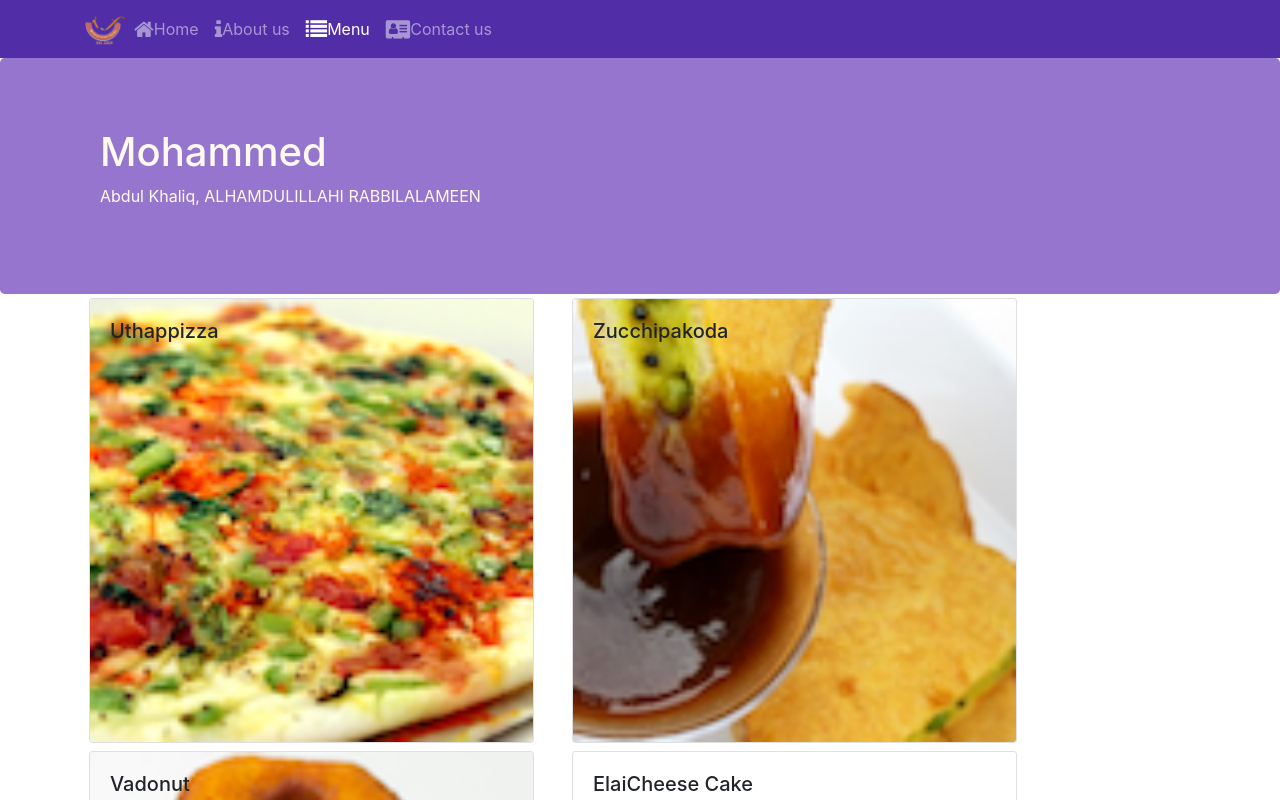
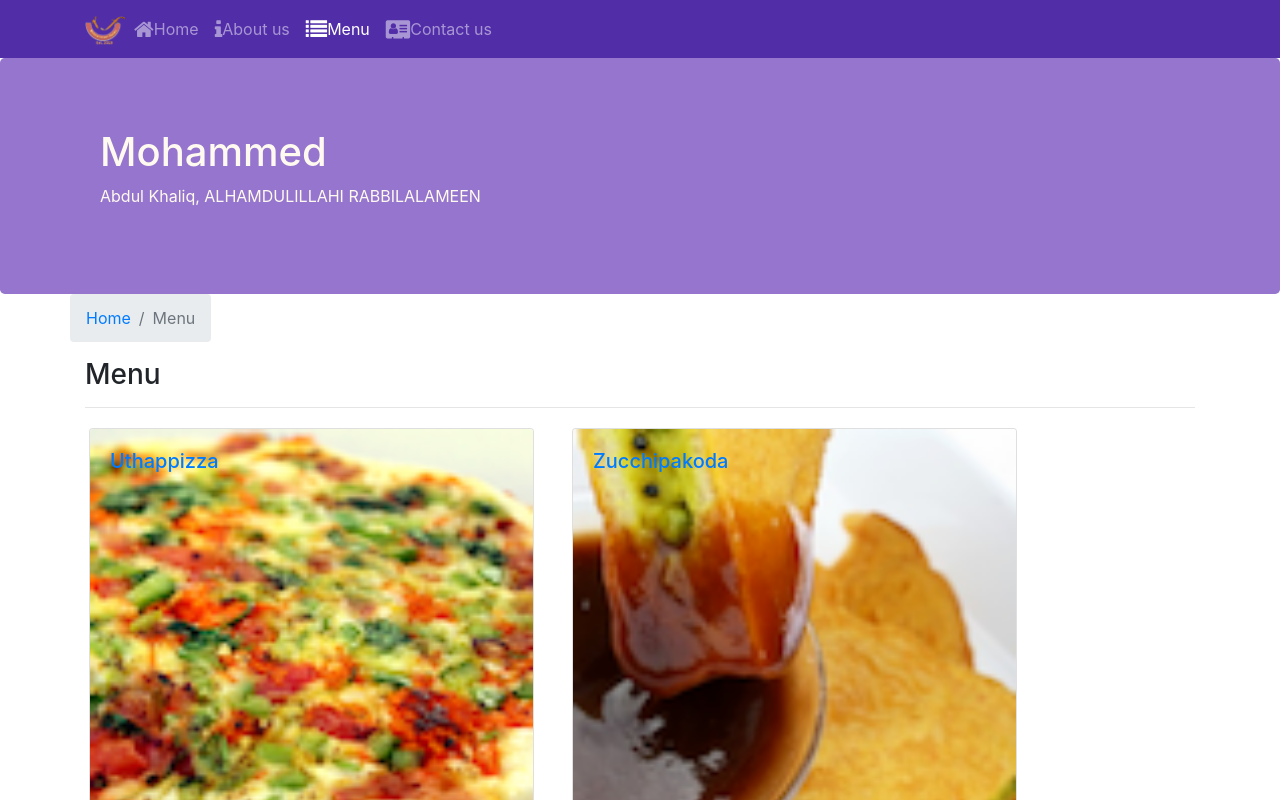
Before and after one commit to mdabdulkhaliq/coursera_react, a React (Create React App) app in the folder react/confusion/: page /menu in a window 1280 px wide. Shown: the top 800 px of the page. Built offline with nearby package versions, Linux system fonts and the light colour scheme.

Commit message:
Single Page Application

```diff
--- a/react/confusion/src/components/ContactComponent.js
+++ b/react/confusion/src/components/ContactComponent.js
@@ -1,8 +1,22 @@
 import React from "react";
+import { Breadcrumb, BreadcrumbItem } from "reactstrap";
+import { Link } from "react-router-dom";
 
 function Contact(props) {
   return (
     <div className="container">
+      <div className="row">
+        <Breadcrumb>
+          <BreadcrumbItem>
+            <Link to="/home">Home</Link>
+          </BreadcrumbItem>
+          <BreadcrumbItem active>Contact us</BreadcrumbItem>
+        </Breadcrumb>
+        <div className="col-12">
+          <h3>Contact us</h3>
+          <hr />
+        </div>
+      </div>
       <div className="row row-content">
         <div className="col-12">
           <h3>Location Information</h3>
--- a/react/confusion/src/components/DishdetailComponent.js
+++ b/react/confusion/src/components/DishdetailComponent.js
@@ -1,5 +1,14 @@
 import React from "react";
-import { Card, CardImg, CardText, CardBody, CardTitle } from "reactstrap";
+import {
+  Card,
+  CardImg,
+  CardText,
+  CardBody,
+  CardTitle,
+  Breadcrumb,
+  BreadcrumbItem
+} from "reactstrap";
+import { Link } from "react-router-dom";
 
 function RenderDish({ dish }) {
   if (dish != null) {
@@ -65,11 +74,26 @@ const DishDetail = props => {
     return (
       <div className="container">
         <div className="row">
+          <Breadcrumb>
+            <BreadcrumbItem>
+              <Link to="/home">Home</Link>
+            </BreadcrumbItem>
+            <BreadcrumbItem>
+              <Link to="/menu">Menu</Link>
+            </BreadcrumbItem>
+            <BreadcrumbItem active>{props.dish.name}</BreadcrumbItem>
+          </Breadcrumb>
+          <div className="col-12">
+            <h3>{props.dish.name}</h3>
+            <hr />
+          </div>
+        </div>
+        <div className="row">
           <div className="col-12 col-md-5 m-1">
             <RenderDish dish={props.dish} />
           </div>
           <div className="col-12 col-md-5 m-1">
-            <RenderComments comments={props.dish.comments} />
+            <RenderComments comments={props.comments} />
           </div>
         </div>
       </div>
--- a/react/confusion/src/components/MainComponent.js
+++ b/react/confusion/src/components/MainComponent.js
@@ -9,6 +9,7 @@ import { COMMENTS } from "../shared/comments";
 import { PROMOTIONS } from "../shared/promotions";
 import { LEADERS } from "../shared/leaders";
 import { Switch, Route, Redirect } from "react-router-dom";
+import DishDetail from "./DishdetailComponent";
 
 class MainComponent extends Component {
   constructor(props) {
@@ -32,6 +33,22 @@ class MainComponent extends Component {
       );
     };
 
+    //Route will send match, location and history
+    const DishWithId = ({ match }) => {
+      return (
+        <DishDetail
+          dish={
+            this.state.dishes.filter(
+              dish => dish.id === parseInt(match.params.dishId, 10)
+            )[0]
+          }
+          comments={this.state.comments.filter(
+            comment => comment.dishId === parseInt(match.params.dishId, 10)
+          )}
+        />
+      );
+    };
+
     return (
       <div>
         <Header />
@@ -43,6 +60,7 @@ class MainComponent extends Component {
             component={() => <Menu dishes={this.state.dishes} />}
           />
           <Route exact path="/contactus" component={Contact} />
+          <Route path="/menu/:dishId" component={DishWithId} />
           <Redirect to="/home" />
         </Switch>
         <Footer />
--- a/react/confusion/src/components/MenuComponent.js
+++ b/react/confusion/src/components/MenuComponent.js
@@ -1,14 +1,24 @@
 import React from "react";
 //import { Media } from "reactstrap";
-import { Card, CardImg, CardImgOverlay, CardTitle } from "reactstrap";
+import {
+  Card,
+  CardImg,
+  CardImgOverlay,
+  CardTitle,
+  Breadcrumb,
+  BreadcrumbItem
+} from "reactstrap";
+import { Link } from "react-router-dom";
 
 function RenderMenuItem({ dish, onClick }) {
   return (
-    <Card onClick={() => onClick(dish.id)}>
-      <CardImg width="100%" height="100%" src={dish.image} alt={dish.name} />
-      <CardImgOverlay>
-        <CardTitle>{dish.name}</CardTitle>
-      </CardImgOverlay>
+    <Card>
+      <Link to={`/menu/${dish.id}`}>
+        <CardImg width="100%" height="100%" src={dish.image} alt={dish.name} />
+        <CardImgOverlay>
+          <CardTitle>{dish.name}</CardTitle>
+        </CardImgOverlay>
+      </Link>
     </Card>
   );
 }
@@ -17,13 +27,25 @@ const Menu = props => {
   const menu = props.dishes.map(dish => {
     return (
       <div key={dish.id} className="col-12 col-md-5 m-1">
-        <RenderMenuItem dish={dish} onClick={props.onClick} />
+        <RenderMenuItem dish={dish} />
       </div>
     );
   });
 
   return (
     <div className="container">
+      <div className="row">
+        <Breadcrumb>
+          <BreadcrumbItem>
+            <Link to="/home">Home</Link>
+          </BreadcrumbItem>
+          <BreadcrumbItem active>Menu</BreadcrumbItem>
+        </Breadcrumb>
+        <div className="col-12">
+          <h3>Menu</h3>
+          <hr />
+        </div>
+      </div>
       <div className="row">{menu}</div>
     </div>
   );
--- a/react/confusion/src/shared/leaders.js
+++ b/react/confusion/src/shared/leaders.js
@@ -2,7 +2,7 @@ export const LEADERS = [
   {
     id: 0,
     name: "Peter Pan",
-    image: "/assets/images/alberto.png",
+    image: "/assets/images/abdul.jpg",
     designation: "Chief Epicurious Officer",
     abbr: "CEO",
     featured: false,
@@ -12,7 +12,7 @@ export const LEADERS = [
   {
     id: 1,
     name: "Dhanasekaran Witherspoon",
-    image: "/assets/images/alberto.png",
+    image: "/assets/images/abdul.jpg",
     designation: "Chief Food Officer",
     abbr: "CFO",
     featured: false,
@@ -22,7 +22,7 @@ export const LEADERS = [
   {
     id: 2,
     name: "Agumbe Tang",
-    image: "/assets/images/alberto.png",
+    image: "/assets/images/abdul.jpg",
     designation: "Chief Taste Officer",
     abbr: "CTO",
     featured: false,
@@ -31,8 +31,8 @@ export const LEADERS = [
   },
   {
     id: 3,
-    name: "Alberto Somayya",
-    image: "/assets/images/alberto.png",
+    name: "Mohammed Abdul Khaliq",
+    image: "/assets/images/abdul.jpg",
     designation: "Executive Chef",
     abbr: "EC",
     featured: true,
```
Also changed, not shown: react/confusion/public/assets/images/abdul.jpg (added).
